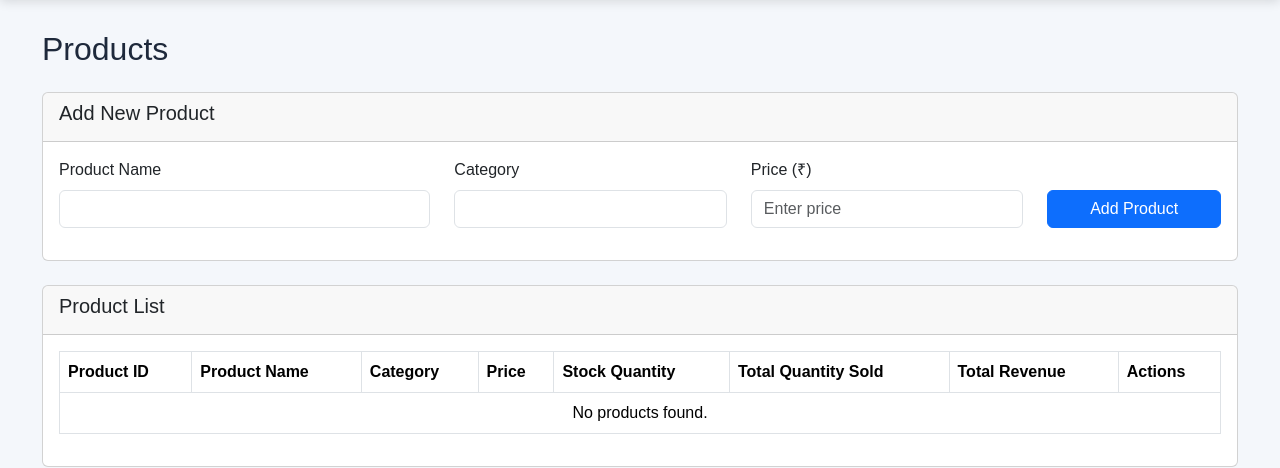
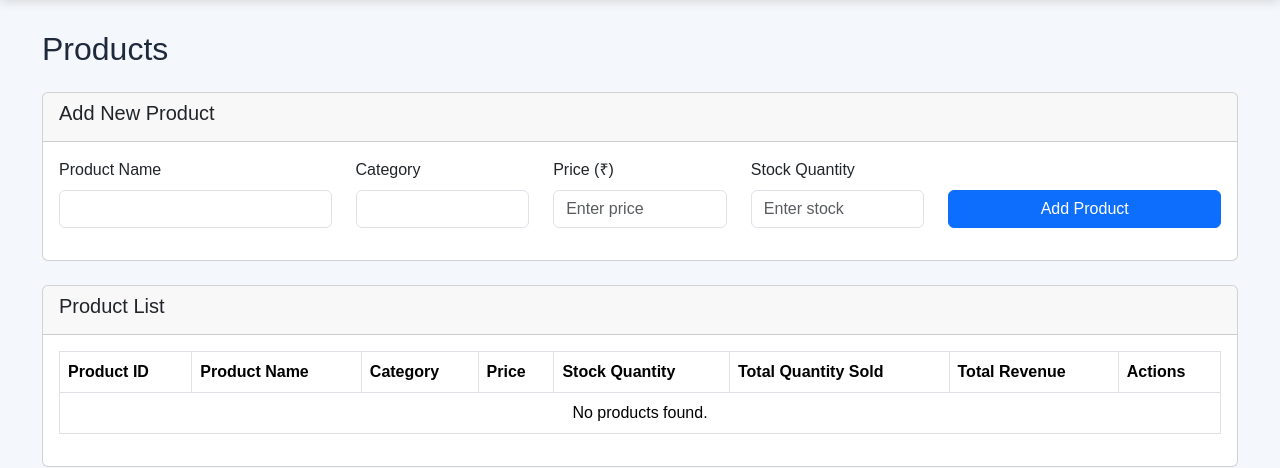
Before and after one commit to poojithakondeti/sales-data-analysis-system, a Flask app: template templates/products.html in a window 1280 px wide. Shown: the part 67-535 px from the top of the page. Run offline with Flask 3, Linux system fonts and the light colour scheme; the template is opened without the code that fills it, so the values that code supplies are empty; the visitor is signed in with stand-in values (Sample User, id 1).

Commit message:
Update products.html

```diff
--- a/templates/products.html
+++ b/templates/products.html
@@ -4,6 +4,7 @@
 {% block content %}
 
 <div class="container-fluid">
+
     <h2 class="mb-4">Products</h2>
 
     <!-- Add Product Form -->
@@ -17,7 +18,7 @@
 
                 <div class="row">
 
-                    <div class="col-md-4 mb-3">
+                    <div class="col-md-3 mb-3">
                         <label class="form-label">Product Name</label>
                         <input type="text"
                                name="product_name"
@@ -25,7 +26,7 @@
                                required>
                     </div>
 
-                    <div class="col-md-3 mb-3">
+                    <div class="col-md-2 mb-3">
                         <label class="form-label">Category</label>
                         <input type="text"
                                name="category"
@@ -33,7 +34,7 @@
                                required>
                     </div>
 
-                    <div class="col-md-3 mb-3">
+                    <div class="col-md-2 mb-3">
                         <label class="form-label">Price (₹)</label>
                         <input type="number"
                                name="price"
@@ -44,7 +45,18 @@
                                required>
                     </div>
 
-                    <div class="col-md-2 mb-3 d-flex align-items-end">
+                    <div class="col-md-2 mb-3">
+                        <label class="form-label">Stock Quantity</label>
+                        <input type="number"
+                               name="stock_quantity"
+                               class="form-control"
+                               min="0"
+                               step="1"
+                               placeholder="Enter stock"
+                               required>
+                    </div>
+
+                    <div class="col-md-3 mb-3 d-flex align-items-end">
                         <button type="submit" class="btn btn-primary w-100">
                             Add Product
                         </button>
```
